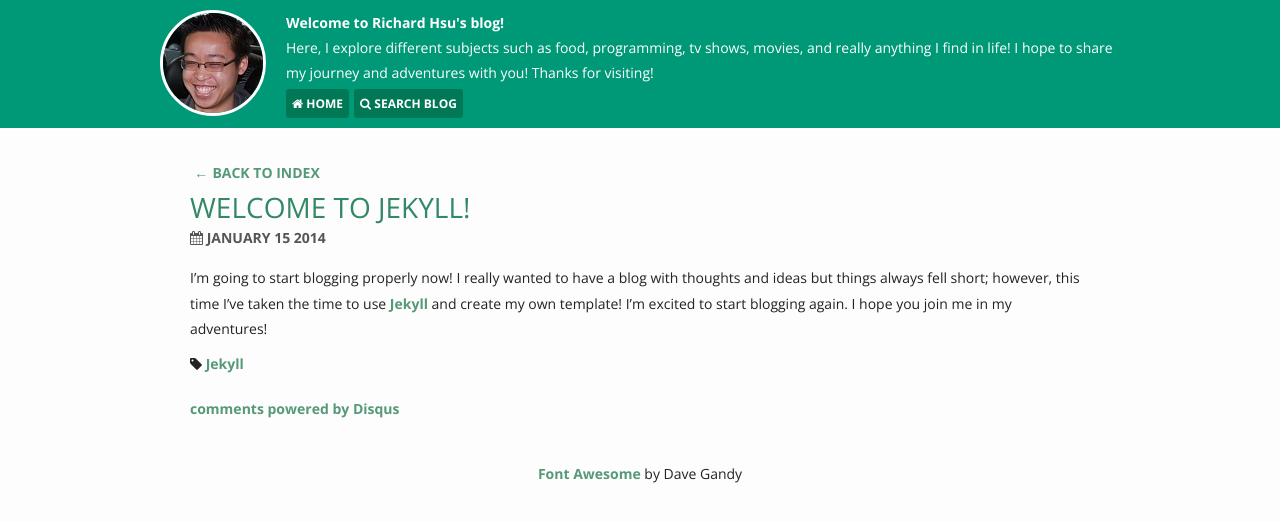
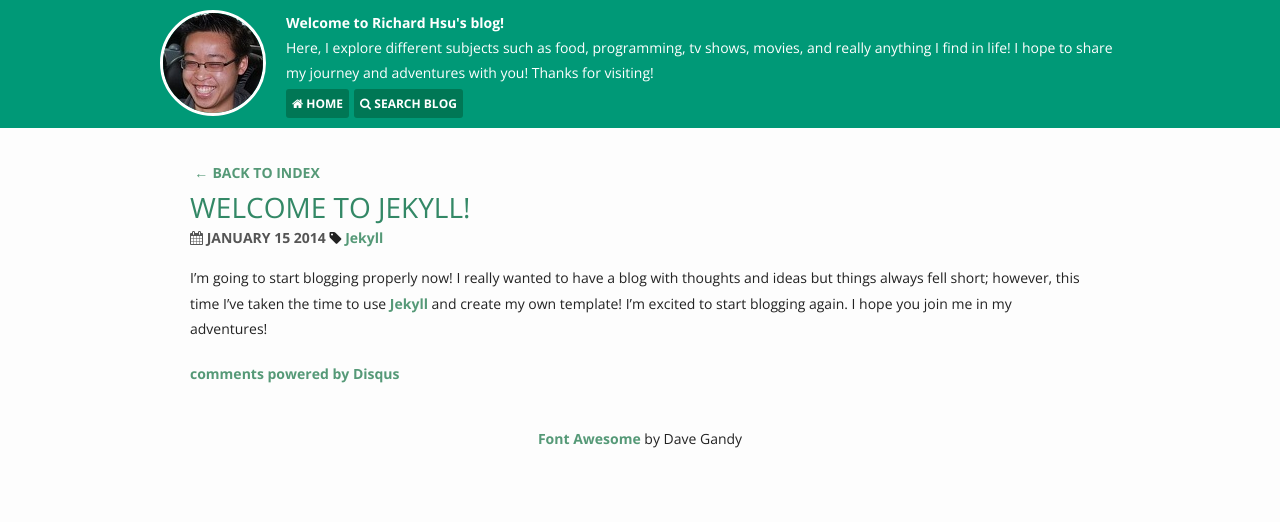
Before and after one commit to richardhsu/richardhsu.github.io, a Jekyll site: the page built from _posts/2014-01-15-welcome-to-jekyll.markdown, in a window 1280 px wide. Shown: the top 522 px of the page. Built offline with Jekyll 4.4.1, drawn with Linux system fonts in a browser that asks for light colours; nearby versions of some CDN libraries; Markdown is read by kramdown in place of the engine named in the settings; comment, search, counter and statistics services are not loaded.

Commit message:
Build site at 2014-05-24 03:36:32 UTC

```diff
--- a/_layouts/post.html
+++ b/_layouts/post.html
@@ -6,14 +6,11 @@ layout: default
   <div class="post-header">
     <h1><a href="{{ page.url }}">{{ page.title }}</a></h1>
     <span class="post-date"><i class="fa fa-calendar"></i> {{ page.date | date: "%B %-d %Y" }}</span>
-  </div>
-  {{ content }}
-
-  <div class="post-footer">
     <span class="post-tags"><i class="fa fa-tag"></i>
       {% for tag in page.tags %}<a href="/tag/{{ tag | replace:' ','-' | downcase }}" rel="tag">{{ tag }}</a>{% if forloop.last == false %}, {% endif %}{% endfor %}
     </span>
   </div>
+  {{ content }}
 
   {% if page.comments %}
     <div id="disqus_thread"></div>
```
Also changed, not shown: 12 other files.
